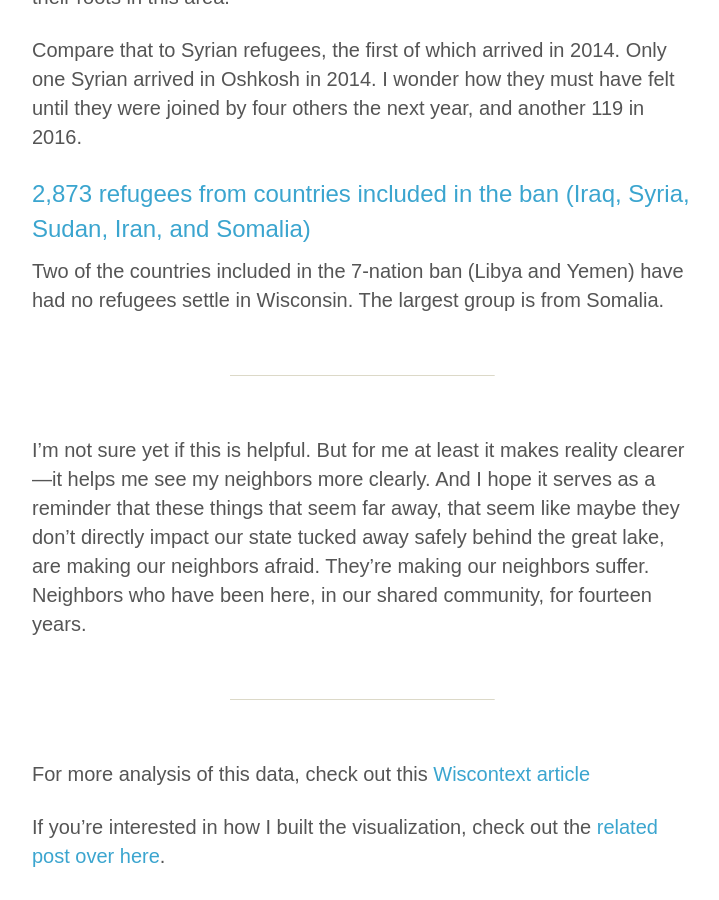
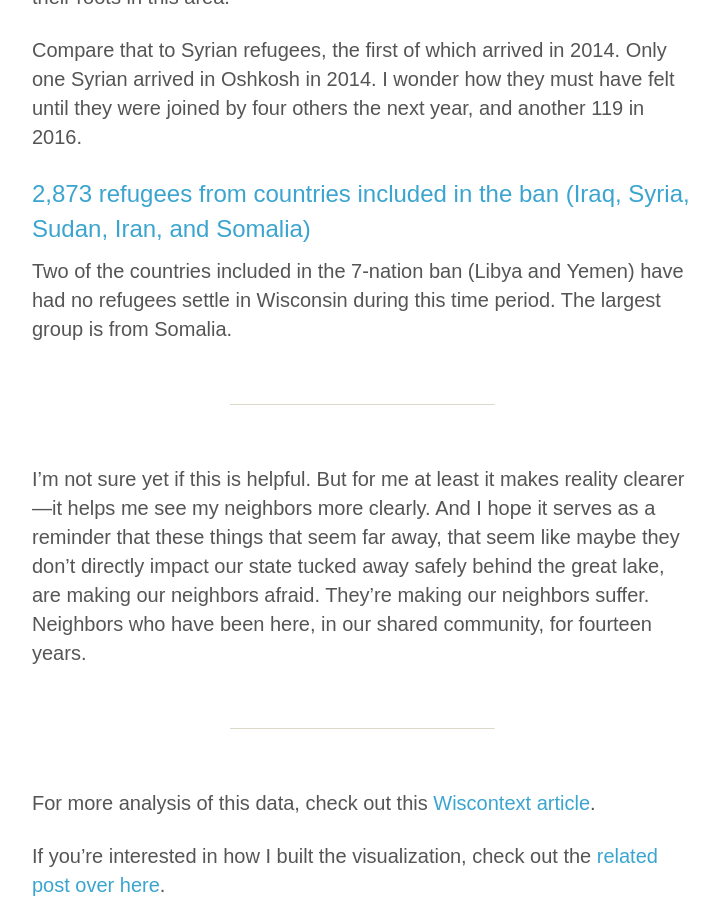
Before and after one commit to kmcgillivray/kmcgillivray.github.io, a Jekyll site: the page built from _posts/2017-02-01-wisconsin-refugees-reflection.md, in a window 1280 px wide and 900 px high, scrolled down 2330 px. Shown: the whole window, without its empty margins (278-997 px from the left). Built offline with Jekyll 4.4.1, drawn with Linux system fonts in a browser that asks for light colours; nearby versions of some CDN libraries; some of the changed lines change nothing that is shown.

Commit message:
Fix some stuff

```diff
--- a/_posts/2017-02-01-wisconsin-refugees-reflection.md
+++ b/_posts/2017-02-01-wisconsin-refugees-reflection.md
@@ -45,7 +45,7 @@
 
 ## 2,873 refugees from countries included in the ban (Iraq, Syria, Sudan, Iran, and Somalia)
 
-Two of the countries included in the 7-nation ban (Libya and Yemen) have had no refugees settle in Wisconsin. The largest group is from Somalia.
+Two of the countries included in the 7-nation ban (Libya and Yemen) have had no refugees settle in Wisconsin during this time period. The largest group is from Somalia.
 
 ---
 
@@ -53,8 +53,8 @@
 
 ---
 
-For more analysis of this data, check out this [Wiscontext article](http://www.wiscontext.org/refugee-resettlement-wisconsin-numbers)
+For more analysis of this data, check out this [Wiscontext article](http://www.wiscontext.org/refugee-resettlement-wisconsin-numbers).
 
-If you're interested in how I built the visualization, check out the [related post over here]().
+If you're interested in how I built the visualization, check out the [related post over here](/wisconsin-refugees-development-notes).
 
 For more poetic and less statistical thoughts on refugees, read [my post from November 2015](/sanctuary) (a year when fifteen Somalian refugees settled in Green Bay).
```
